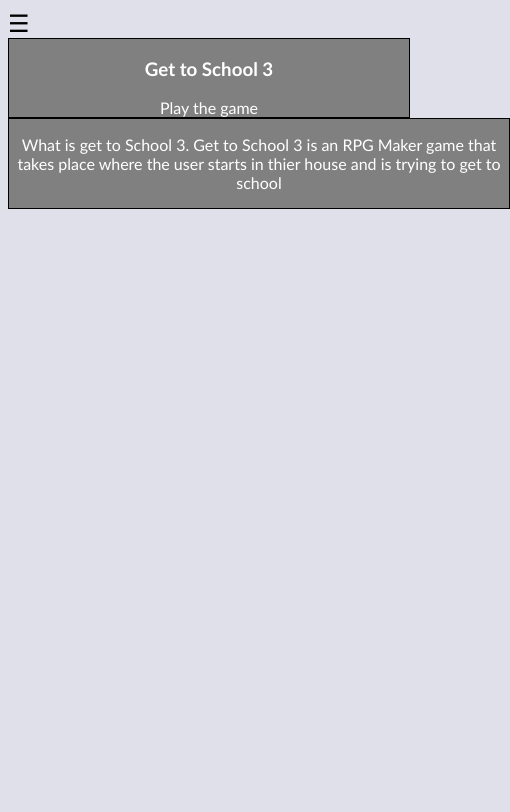
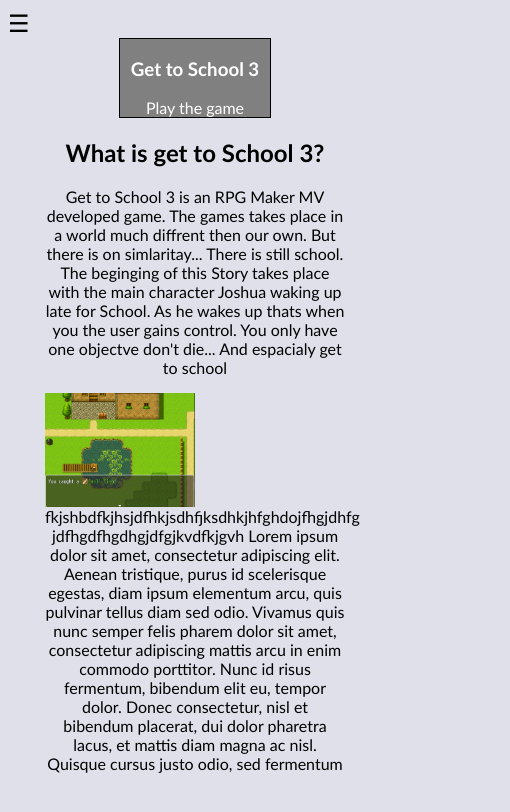
Before and after one commit to joshmmoore/joshmmoore, a website: page gamepage.html in a window 390 px wide. Shown: the whole page, 510 px wide, since content can reach past the window. Drawn offline with Linux system fonts and the light colour scheme.

Commit message:
Game Page Update(2)
In this the game page was up dated with pictures as well as more text explaing what get to school 3 is. minor improvemts to css and index aswell

```diff
--- a/gamepage.html
+++ b/gamepage.html
@@ -2,7 +2,7 @@
 <html lang="en" dir="ltr">
   <head>
     <meta charset="utf-8">
-    <meta name="viewport" content="width=device-width, initial-scale=1.0">
+<meta name="viewport" content="width=device-width, initial-scale=1.0">
     <title>Joshua Moore</title>
       <link rel="stylesheet" href="style.css">
     <script type="text/javascript">
@@ -40,8 +40,16 @@
       <a id="gtsLink" href="game.html">Play the game</a>
      </div>
     <div class="segmentG">
-<p>What is get to School 3. Get to School 3 is an RPG Maker game that takes place where the user starts in thier house and is trying to get to school
-</p>
+      <h2>What is get to School 3?</h2>
+      <p>
+        Get to School 3 is an RPG Maker MV developed game. The games takes place in a world much diffrent then our own. But there is on simlaritay...
+        There is still school. The beginging of this Story takes place with the main character Joshua waking up late for School. As he wakes up thats
+        when you the user gains control. You only have one objectve don't die... And espacialy get to school
+       </p>
+        <img src="img/fishing.PNG" class="gpleft">
+      <p2 id="f1">
+fkjshbdfkjhsjdfhkjsdhfjksdhkjhfghdojfhgjdhfg jdfhgdfhgdhgjdfgjkvdfkjgvh Lorem ipsum dolor sit amet, consectetur adipiscing elit. Aenean tristique, purus id scelerisque egestas, diam ipsum elementum arcu, quis pulvinar tellus diam sed odio. Vivamus quis nunc semper felis pharem dolor sit amet, consectetur adipiscing mattis arcu in enim commodo porttitor. Nunc id risus fermentum, bibendum elit eu, tempor dolor. Donec consectetur, nisl et bibendum placerat, dui dolor pharetra lacus, et mattis diam magna ac nisl. Quisque cursus justo odio, sed fermentum
+      </p2>
      </div>
   </body>
 </html>
--- a/oldStyle.css
+++ b/oldStyle.css
@@ -1,6 +1,6 @@
-/*
+
 test site
-*/
+
 #openMenu {
   font-size: 1.5em;
   display: inline;
@@ -61,12 +61,12 @@
     background: solid;
     background-color: #FFFFFF;
   }
-}
+}w
+
 
 /*
 site
 */
-
 body{
   font-family: Dangermode, Calibri,Arial;
   background-image:linear-gradient(#7a0db5, #ffffff);
@@ -84,15 +84,15 @@
 padding: 10px;
   border: 2px solid #000000;
   margin-bottom: 10px;
-  /* border-width: 1px;
+   border-width: 1px;
   border-color: #00000;
-  border-style: dashed; */
+  border-style: dashed;
 }
 /*
 The following content in the (.segment img) can olny be 200px
 */
 
-.segment img{
+ img{
   max-width: 200px;
   margin-bottom: 5px;
 }
--- a/style.css
+++ b/style.css
@@ -2,7 +2,7 @@
   border: 1px solid #000000;
   border-width: 1px;
   margin: auto;
-  width: 400px;
+  width: 350px;
   text-align: center;
   color: #FFFFFF;
   background-color: #808080;
@@ -14,13 +14,16 @@
 }
 
 .segmentG {
+  /*
   border: 1px solid #000000;
   border-width: 1px;
+  background-color: #808080;
+  */
   margin: auto;
-  width: 500px;
+  width: 850px;
   text-align: center;
-  color: #FFFFFF;
-  background-color: #808080;
+  color: #000000;
+
 }
 
 body{
@@ -43,6 +46,7 @@
   display: flex;
   border: flex;
   width: 120px;
+  border: none;
 }
 
 .menuItem {
@@ -68,25 +72,64 @@
 a {
   color: #000000;
   text-decoration: none;
+}
+
+ img{
+  width: 200px;
+  margin-bottom: 5px;
+}
+
+.segmentG .gpleft {
+  float: left;
+  margin: 0px 10px 0px 0px;
+}
 
   @media screen and (max-width: 500px) {
-    # {
+    #menu {
       display: inline;
     }
 
-    #closeMenu {
+  .segmentG  {
+    width: 300px;
+    margin: auto;
+    text-align: center;
+    color: #000000;
+   }
+
+  #getToSchool{
+    border: 1px solid #000000;
+    border-width: 1px;
+    margin: auto;
+    width: 150px;
+    text-align: center;
+    color: #FFFFFF;
+    background-color: #808080;
+  }
+
+  #closeMenu {
       display: block;
-    }
+   }
 
-    #menu {
+  #menu {
       display: block;
       position: absolute;
-      top: 0px;
+      top: 5px;
       z-index: 99;
-      width: 95%;
-      left: 50%;
+      width: 40%;
+      left: 20%;
       transform: translate(-50%);
       background: solid;
-      background-color: #FFFFFF;
-    }
+      background-color: none;
+      border: none;
+   }
+
+  .menuItem {
+    display: flex;
+   }
+
+   img{
+    width: 150px;
+    margin-bottom: 5px;
+   }
+
   }
```
Also changed, not shown: oldIndex.html (+1 -0 lines), img/fishing.PNG (added), img/prison.PNG (added), img/start.PNG (added).
